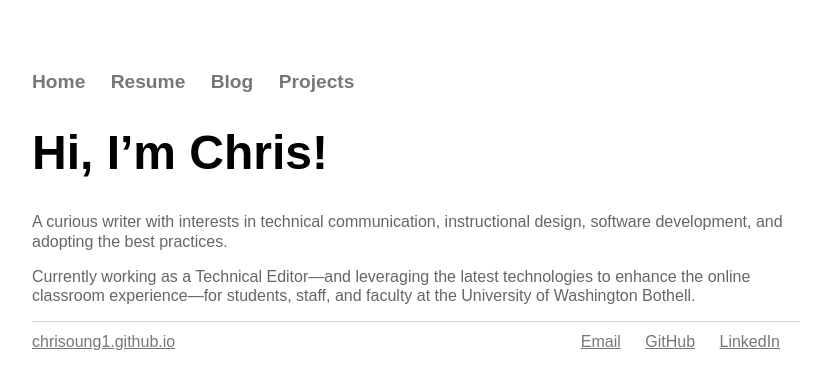
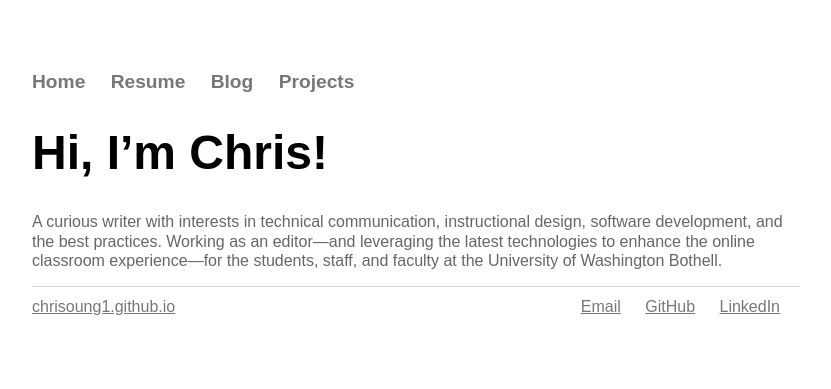
Before and after one commit to chriso23/chriso23.github.io, a Jekyll site: the page built from index.md, in a window 1280 px wide. Shown: the top 389 px of the page, without its empty margins (224-1055 px from the left). Built offline with Jekyll 4.4.1, drawn with Linux system fonts in a browser that asks for light colours.

Commit message:
Update index.md

```diff
--- a/index.md
+++ b/index.md
@@ -5,6 +5,4 @@ title: Home | Chris Oung
 
 # Hi, I'm Chris!
 
-A curious writer with interests in technical communication, instructional design, software development, and adopting the best practices.
-
-Currently working as a Technical Editor—and leveraging the latest technologies to enhance the online classroom experience—for students, staff, and faculty at the University of Washington Bothell.
+A curious writer with interests in technical communication, instructional design, software development, and the best practices. Working as an editor—and leveraging the latest technologies to enhance the online classroom experience—for the students, staff, and faculty at the University of Washington Bothell.
```
